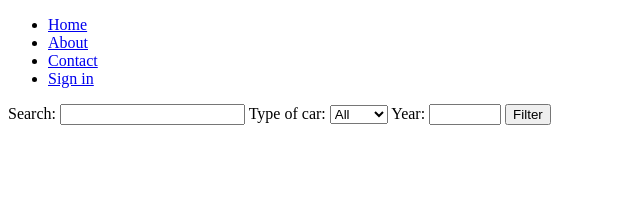
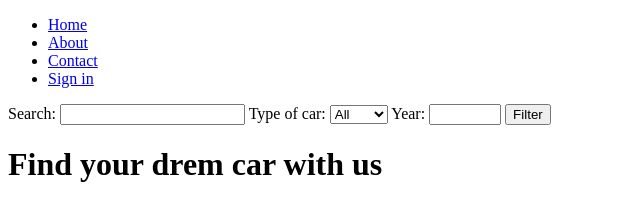
Before and after one commit to Gachure/auto-carmax, a plain HTML site: page index.html in a window 1280 px wide. Shown: the whole page, without its empty margins (0-640 px from the left). Drawn offline with Linux system fonts and the light colour scheme.

Commit message:
add a h1

```diff
--- a/index.html
+++ b/index.html
@@ -31,6 +31,6 @@
     </div>
 </head>
 <body>
-
+    <h1>Find your drem car with us</h1>
 </body>
 </html>
```
